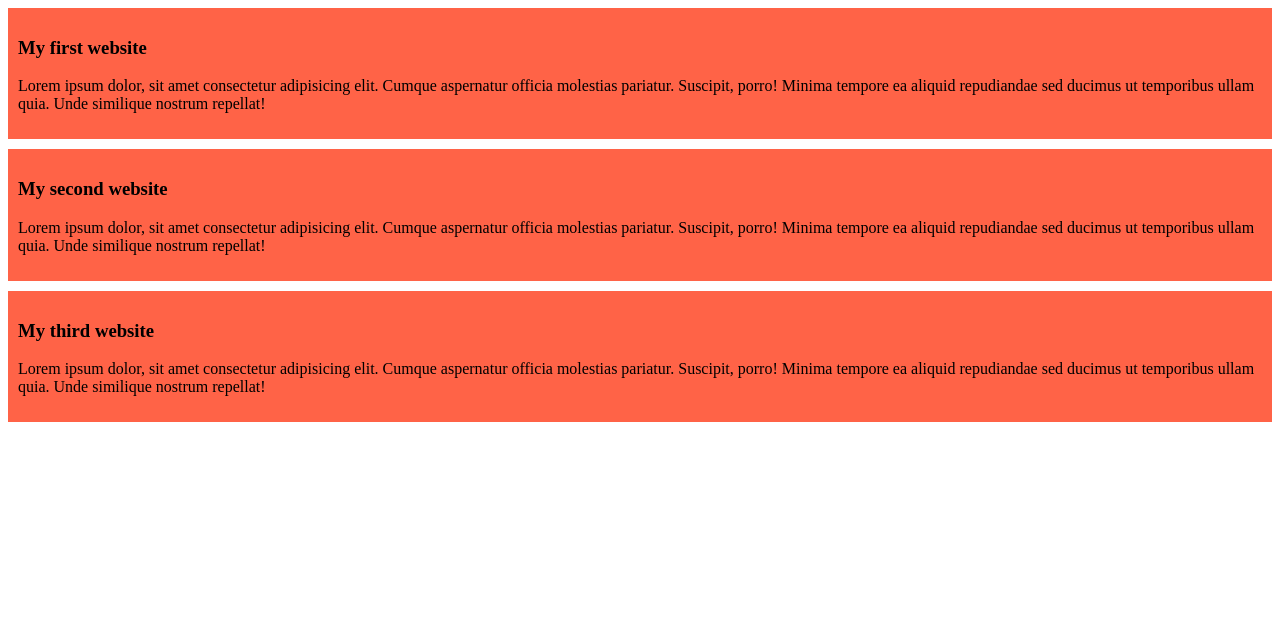
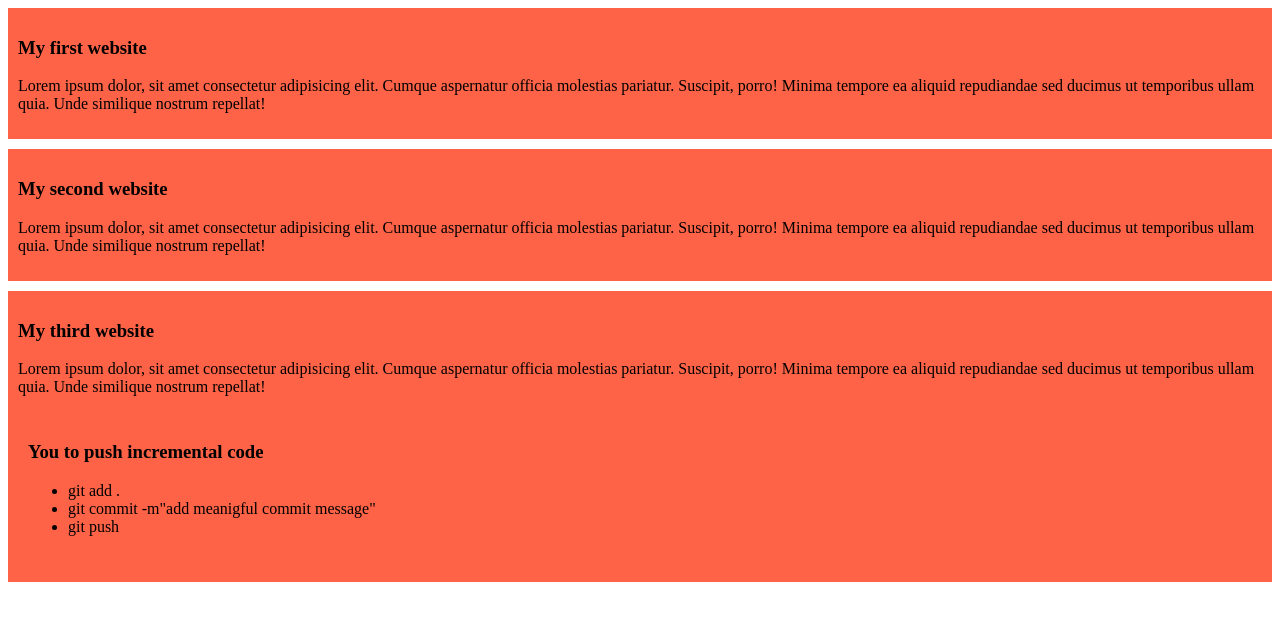
Before and after one commit to HosainMiazy/my-first-github-repo, a plain HTML site: page index.html in a window 1280 px wide. Drawn offline with Linux system fonts and the light colour scheme.

Commit message:
added a list to push code

```diff
--- a/index.html
+++ b/index.html
@@ -18,6 +18,14 @@
    <div>
     <h3>My third website</h3>
     <p>Lorem ipsum dolor, sit amet consectetur adipisicing elit. Cumque aspernatur officia molestias pariatur. Suscipit, porro! Minima tempore ea aliquid repudiandae sed ducimus ut temporibus ullam quia. Unde similique nostrum repellat!</p>
+    <div>
+        <h3>You to push incremental code</h3>
+        <ul>
+            <li>git add .</li>
+            <li>git commit -m"add meanigful commit message"</li>
+            <li>git push</li>
+        </ul>
+    </div>
    </div>
 </body>
 </html>
```
